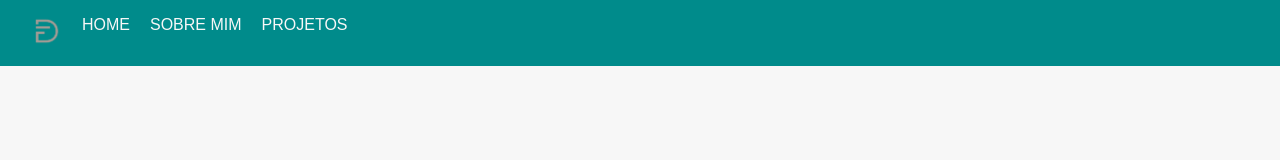
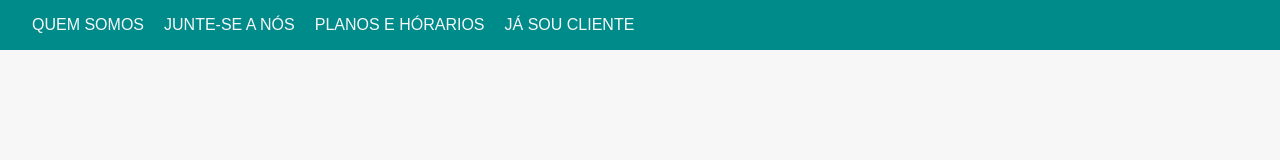
Before and after one commit to silvaedup/Tentativa-e-Erro, a plain HTML site: page index.html in a window 1280 px wide. Drawn offline with Linux system fonts and the light colour scheme.

Commit message:
modificando estrutura do menu

```diff
--- a/index.html
+++ b/index.html
@@ -10,10 +10,10 @@
 <body>
   <header>
     <ul class="menu">
-      <li><img src="/img/Logo.png" alt="" class="logo"></li>
-      <li><a href="">Home</a></li>
-      <li><a href="">Sobre mim</a></li>
-      <li><a href="">Projetos</a></li>
+      <li><a href="">Quem somos</a></li>
+      <li><a href="">Junte-se a nós</a></li>
+      <li><a href="">Planos e Hórarios</a></li>
+      <li><a href="">Já sou cliente</a></li>
     </ul>
   </header>
 </body>
--- a/style.css
+++ b/style.css
@@ -4,19 +4,12 @@ body {
   background: #f7f7f7;
   display: grid;
   gap: 3.75rem;
-  justify-items: center;
+  justify-items: right;
 }
 
 a {
   text-decoration: none;
   color: #f7f7f7;
-}
-
-.logo {
-  margin: 0px;
-  padding: 0px;
-  width: 30px;
-  height: 30px;
 }
 
 ul {
```
